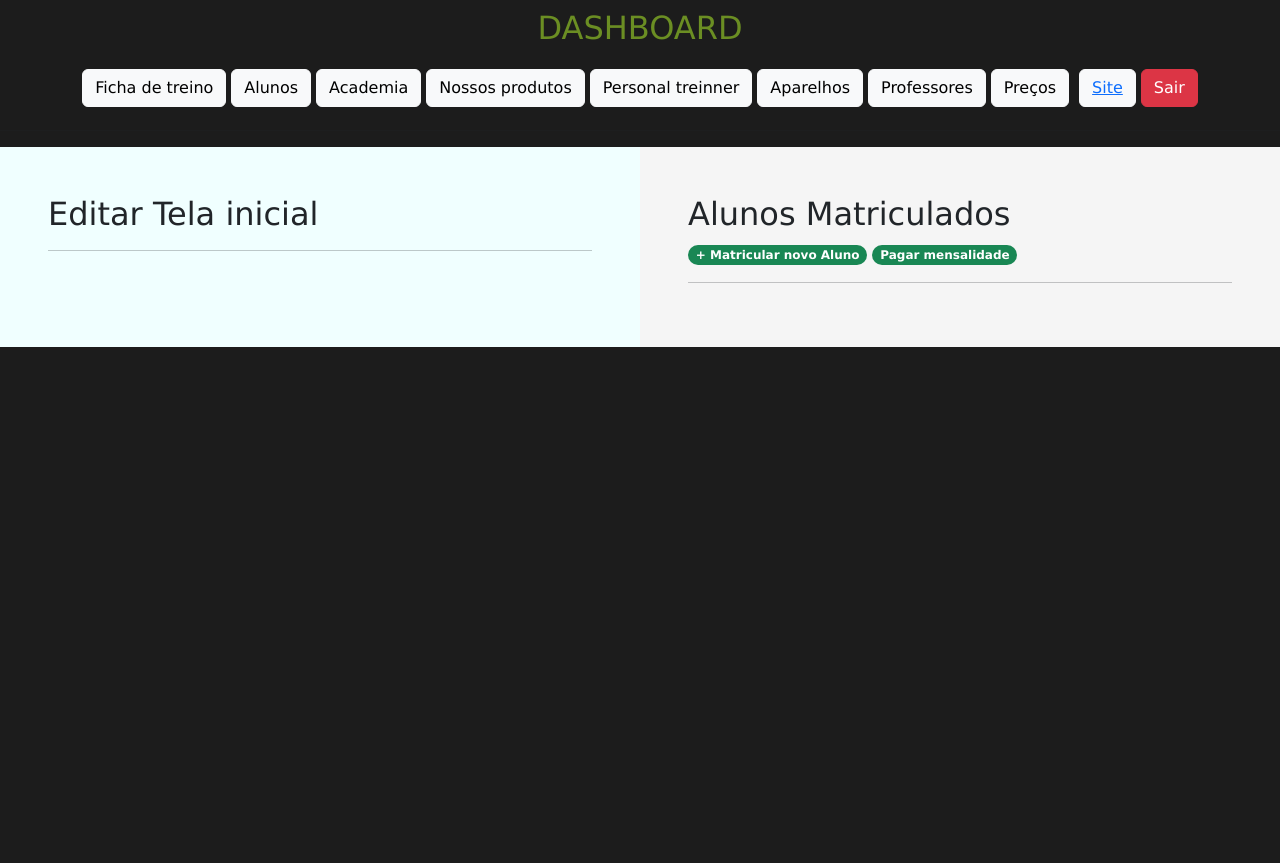
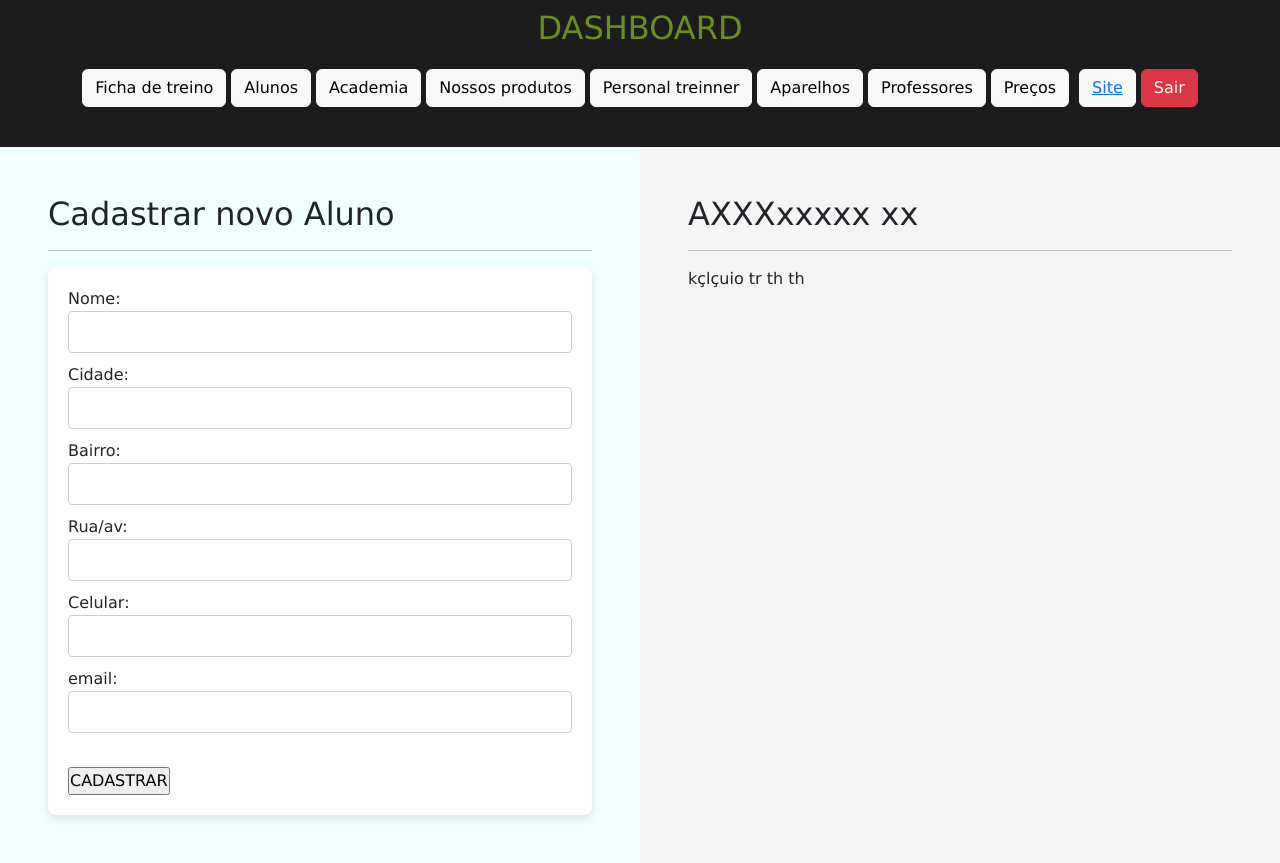
Before and after one commit to scorsato86murilo/academia, a Django app: page /dashboard/ in a window 1280 px wide. Before the commit the page ends 347 px from the top, so only its background shows below. Run offline with Django 5.2, Linux system fonts and the light colour scheme.

Commit message:
+ front bem enrolada

```diff
--- a/dashboard/templates/dashboard.html
+++ b/dashboard/templates/dashboard.html
@@ -8,29 +8,32 @@
 {% block head %}{% endblock %}
 
 {% block body %}
-
-
     <div class="container-fluid">
         <div class="row">
             <!-- Coluna 1 -->
             <div class="col-md-6 p-5" style="background-color: #F0FFFF;">
-                <h2>Editar Tela inicial</h2><hr>
+                <h2>Cadastrar novo Aluno</h2>
+                <hr>
+                <div class="caixa-edicao">
+
+                    Nome: <input type="text" name="nome"><br>
+                    Cidade: <input type="text" name="Cidade"><br>
+                    Bairro: <input type="text" name="Bairro"><br>
+                    Rua/av: <input type="text" name="ruaav"><br>
+                    Celular: <input type="text" name="Celular"><br>
+                    email: <input type="text" name="email"><br><br>
+                    <input type="submit" value="CADASTRAR">
+
+                </div>
             </div>
             <!-- Coluna 2 -->
             <div class="col-md-6 p-5" style="background-color: #F5F5F5;">
-            <h2>Alunos Matriculados</h2>
-                <a href="#"><span class="badge rounded-pill text-bg-success">+ Matricular novo Aluno</span></a>
-                <a href="#"><span class="badge rounded-pill text-bg-success">Pagar mensalidade</span></a>
+                <h2>AXXXxxxxx xx</h2><hr>
+               kçlçuio  tr  th th
 
-
-
-
-    <hr>            </div>
+            </div>
         </div>
     </div>
-
-
 {% endblock %}
 
-
 <script src="https://cdn.jsdelivr.net/npm/bootstrap@5.3.3/dist/js/bootstrap.bundle.min.js" integrity="sha384-YvpcrYf0tY3lHB60NNkmXc5s9fDVZLESaAA55NDzOxhy9GkcIdslK1eN7N6jIeHz" crossorigin="anonymous"></script>
--- a/templates/static/dashboard/css/dashboard.css
+++ b/templates/static/dashboard/css/dashboard.css
@@ -82,3 +82,48 @@ button:hover {
         font-size: 1.2rem; /* Aumenta o tamanho da fonte em telas menores */
     }
 }
+
+/* Estilo geral para o container da caixa de edição */
+.caixa-edicao {
+    background-color: #ffffff; /* Fundo branco para a área de edição */
+    padding: 20px; /* Adiciona um pouco de espaço interno */
+    border-radius: 8px; /* Bordas arredondadas para dar um efeito mais suave */
+    box-shadow: 0 4px 8px rgba(0, 0, 0, 0.1); /* Sombra leve ao redor da caixa */
+}
+
+/* Estilo para os títulos (Titulo1, Titulo2) */
+.caixa-edicao input[type="text"] {
+    width: 100%; /* Faz o campo de texto ocupar toda a largura disponível */
+    padding: 8px; /* Adiciona um pouco de espaçamento dentro do campo */
+    border: 1px solid #ccc; /* Borda leve de cor cinza */
+    border-radius: 4px; /* Bordas arredondadas para um efeito mais suave */
+    margin-bottom: 10px; /* Espaço entre o campo e o próximo elemento */
+    font-size: 16px; /* Define o tamanho da fonte para o texto do campo */
+}
+
+/* Estilo para as áreas de texto (textarea) */
+.caixa-edicao textarea {
+    width: 100%; /* Faz a área de texto ocupar toda a largura disponível */
+    padding: 8px; /* Adiciona um pouco de espaçamento dentro da área */
+    border: 1px solid #ccc; /* Borda leve de cor cinza */
+    border-radius: 4px; /* Bordas arredondadas */
+    font-size: 16px; /* Define o tamanho da fonte para o texto da área */
+    resize: vertical; /* Permite redimensionar a área de texto apenas na vertical */
+    margin-bottom: 15px; /* Espaço entre as áreas de texto */
+}
+
+/* Estilo para o título da caixa de edição */
+.caixa-edicao h2 {
+    font-size: 20px; /* Define o tamanho do título */
+    font-weight: bold; /* Torna o título em negrito */
+    color: #333; /* Cor escura para o título */
+    margin-bottom: 15px; /* Espaço abaixo do título */
+}
+
+/* Estilo do separador (hr) */
+.caixa-edicao hr {
+    border: 0;
+    height: 1px;
+    background-color: #ddd; /* Cor clara para a linha */
+    margin-bottom: 20px; /* Espaço abaixo da linha */
+}
```
